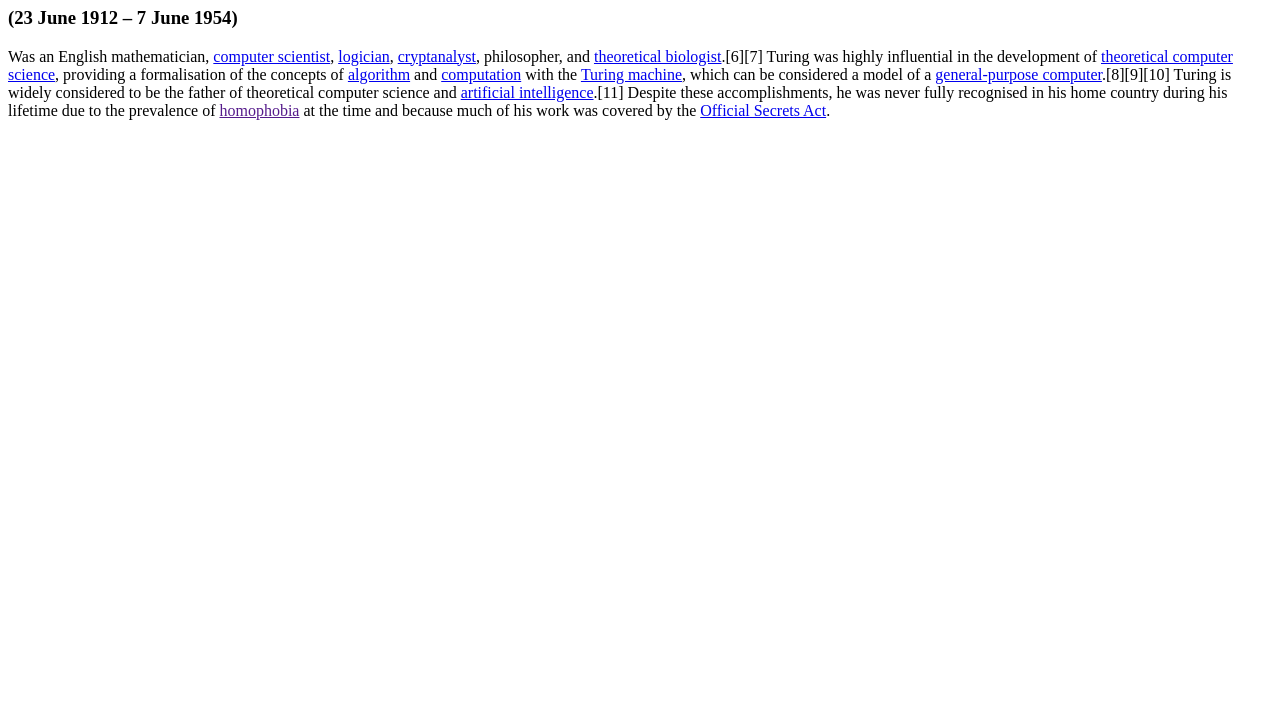
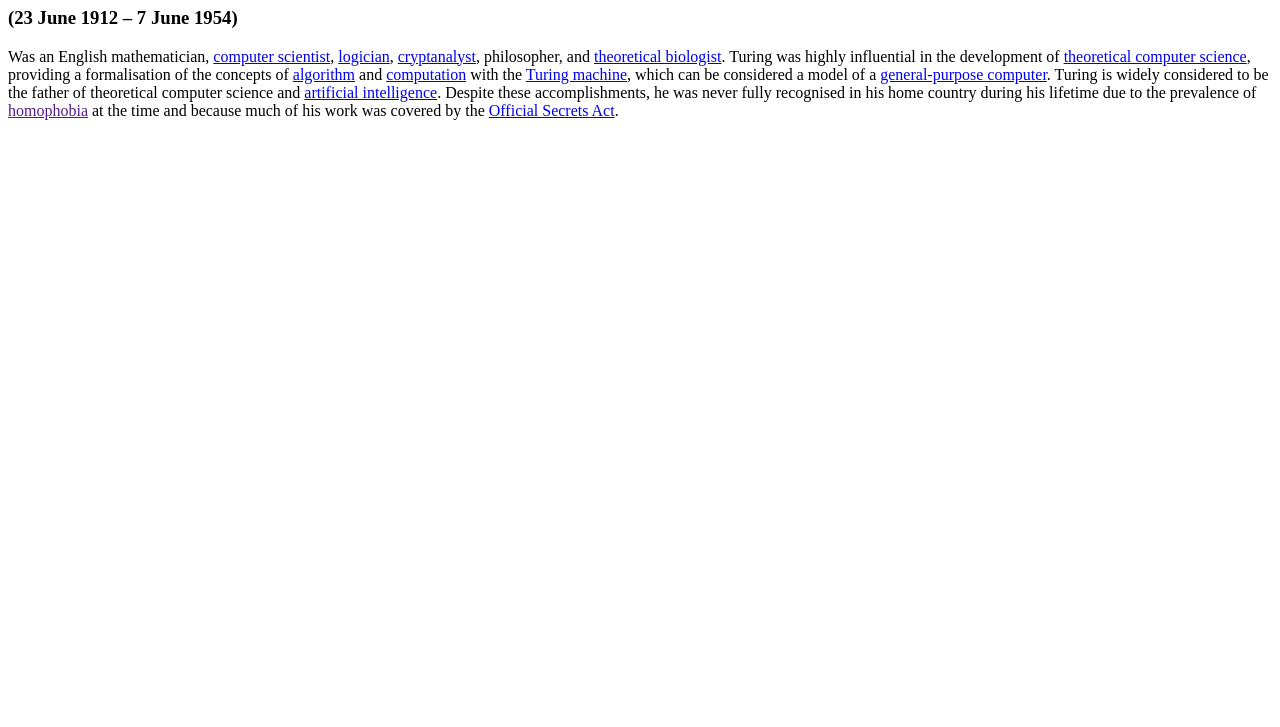
Before and after one commit to Gitthuma/creating-hyperlinks, a plain HTML site: page index.html in a window 1280 px wide. Shown: the part 73-800 px from the top of the page. Drawn offline with Linux system fonts and the light colour scheme.

Commit message:
Cleaned up the index.html to look nice

```diff
--- a/index.html
+++ b/index.html
@@ -10,10 +10,10 @@
 
     <h3>(23 June 1912 – 7 June 1954)</h3>
 
-    <p>Was an English mathematician, <a href="https://en.wikipedia.org/wiki/Computer_scientist" title="Meaning of Computer Scientist">computer scientist</a>, <a href="https://en.wikipedia.org/wiki/Logic" title="Meaning of Logic">logician</a>, <a href="https://en.wikipedia.org/wiki/Cryptanalysis" title="Meaning of Cryptanalysis">cryptanalyst</a>, philosopher, and <a href="https://en.wikipedia.org/wiki/Mathematical_and_theoretical_biology" title="Meaning of Mathematical and Theoretical Biology">theoretical biologist</a>.[6][7] Turing was highly influential in the development
+    <p>Was an English mathematician, <a href="https://en.wikipedia.org/wiki/Computer_scientist" title="Meaning of Computer Scientist">computer scientist</a>, <a href="https://en.wikipedia.org/wiki/Logic" title="Meaning of Logic">logician</a>, <a href="https://en.wikipedia.org/wiki/Cryptanalysis" title="Meaning of Cryptanalysis">cryptanalyst</a>, philosopher, and <a href="https://en.wikipedia.org/wiki/Mathematical_and_theoretical_biology" title="Meaning of Mathematical and Theoretical Biology">theoretical biologist</a>. Turing was highly influential in the development
     of <a href="https://en.wikipedia.org/wiki/Theoretical_computer_science" title="Meaning of Theoretical Computer Science">theoretical computer science</a>, providing a formalisation of the concepts of <a href="https://en.wikipedia.org/wiki/Algorithm" title="Meaning of Algorithm">algorithm</a> and <a href="https://en.wikipedia.org/wiki/Computation" title="Meaning of Computation">computation</a> with the <a href="https://en.wikipedia.org/wiki/Turing_machine" title="What is a turing machine">Turing
-    machine</a>, which can be considered a model of a <a href="https://en.wikipedia.org/wiki/Computer" title="What is a computer?">general-purpose computer</a>.[8][9][10] Turing is widely considered to be the
-    father of theoretical computer science and <a href="https://en.wikipedia.org/wiki/Artificial_intelligence" title="Meaning of artificial inteligence">artificial intelligence</a>.[11] Despite these accomplishments, he was never
+    machine</a>, which can be considered a model of a <a href="https://en.wikipedia.org/wiki/Computer" title="What is a computer?">general-purpose computer</a>. Turing is widely considered to be the
+    father of theoretical computer science and <a href="https://en.wikipedia.org/wiki/Artificial_intelligence" title="Meaning of artificial inteligence">artificial intelligence</a>. Despite these accomplishments, he was never
     fully recognised in his home country during his lifetime due to the prevalence of <a href="">homophobia</a> at the time and because
     much of his work was covered by the <a href="https://en.wikipedia.org/wiki/Official_Secrets_Act" title="What is the official secrets act?">Official Secrets Act</a>.</p>
 
```
